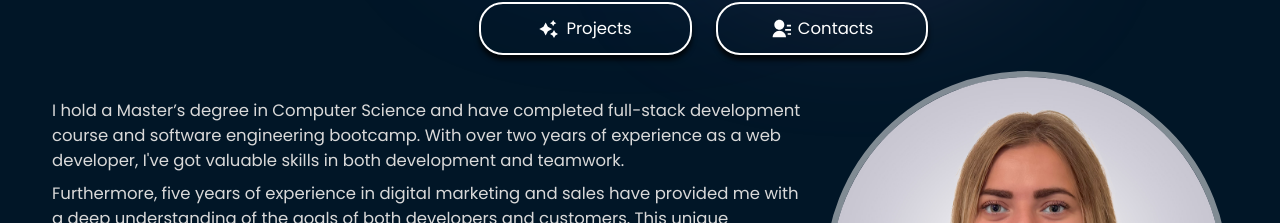
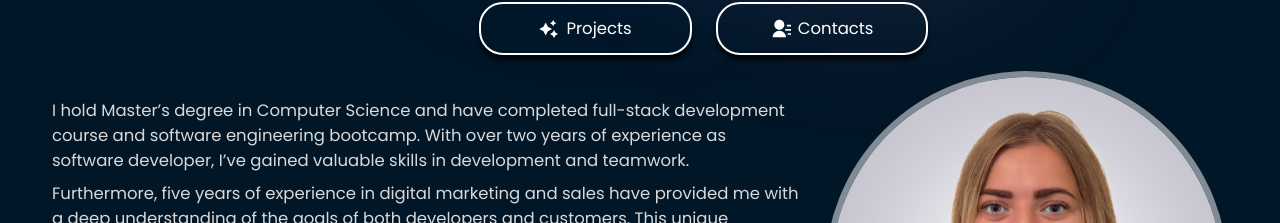
Before and after one commit to msselizabeth/elizabeth-sheremet-portfolio, a React (Vite) app: page / in a window 1280 px wide. Shown: the part 498-721 px from the top of the page. Built offline with nearby package versions, Linux system fonts and the light colour scheme.

Commit message:
fixed styles

```diff
--- a/src/App.jsx
+++ b/src/App.jsx
@@ -1,6 +1,7 @@
 // import ThemeToggle from "./components/ToggleTheme/ToggleTheme";
 
-import About from "./components/About/About";
+import Contacts from "./components/Contacts/Contacts";
+import Education from "./components/Education/Eductaion";
 import Footer from "./components/Footer/Footer";
 import Header from "./components/Header/Header";
 import Hero from "./components/Hero/Hero";
@@ -15,6 +16,8 @@ const App = () => {
         <Hero />
         <Skills />
         <Projects />
+        {/* <Education />
+        <Contacts /> */}
       </main>
       <Footer />
     </>
--- a/src/components/Hero/Hero.jsx
+++ b/src/components/Hero/Hero.jsx
@@ -58,10 +58,7 @@ export default function Hero() {
         </div>
         <div className="hero__content hero__content-part-two">
           <p className="hero__content-text">
-            I hold a Master’s degree in Computer Science and have completed
-            full-stack development course and software engineering bootcamp.
-            With over two years of experience as a web developer, I've got
-            valuable skills in both development and teamwork.
+          I hold Master’s degree in Computer Science and have completed full-stack development course and software engineering bootcamp. With over two years of experience as software developer, I’ve gained valuable skills in development and teamwork.
           </p>
           <p className="hero__content-text">
             Furthermore, five years of experience in digital marketing and sales
--- a/src/components/Skills/Skills.jsx
+++ b/src/components/Skills/Skills.jsx
@@ -6,11 +6,11 @@ import {
   RiMacFill,
   RiServerFill,
 } from "@remixicon/react";
-
 import StackIcon from "tech-stack-icons";
 import SectionTitle from "../SectionTitle/SectionTitle";
 import { useRef } from "react";
 import { useAnimationFrame } from "motion/react";
+import FadeInSection from "../FadeInSection/FadeInSection";
 
 export default function Skills() {
   const ref = useRef(null);
@@ -24,6 +24,7 @@ export default function Skills() {
   return (
     <>
       <SectionTitle title="Skills" />
+      <FadeInSection>
       <section id="skills">
         <div className="skills">
           {/*3D cube */}
@@ -280,6 +281,7 @@ export default function Skills() {
           </video>
         </div>
       </section>
+     </FadeInSection>
     </>
   );
 }
```
